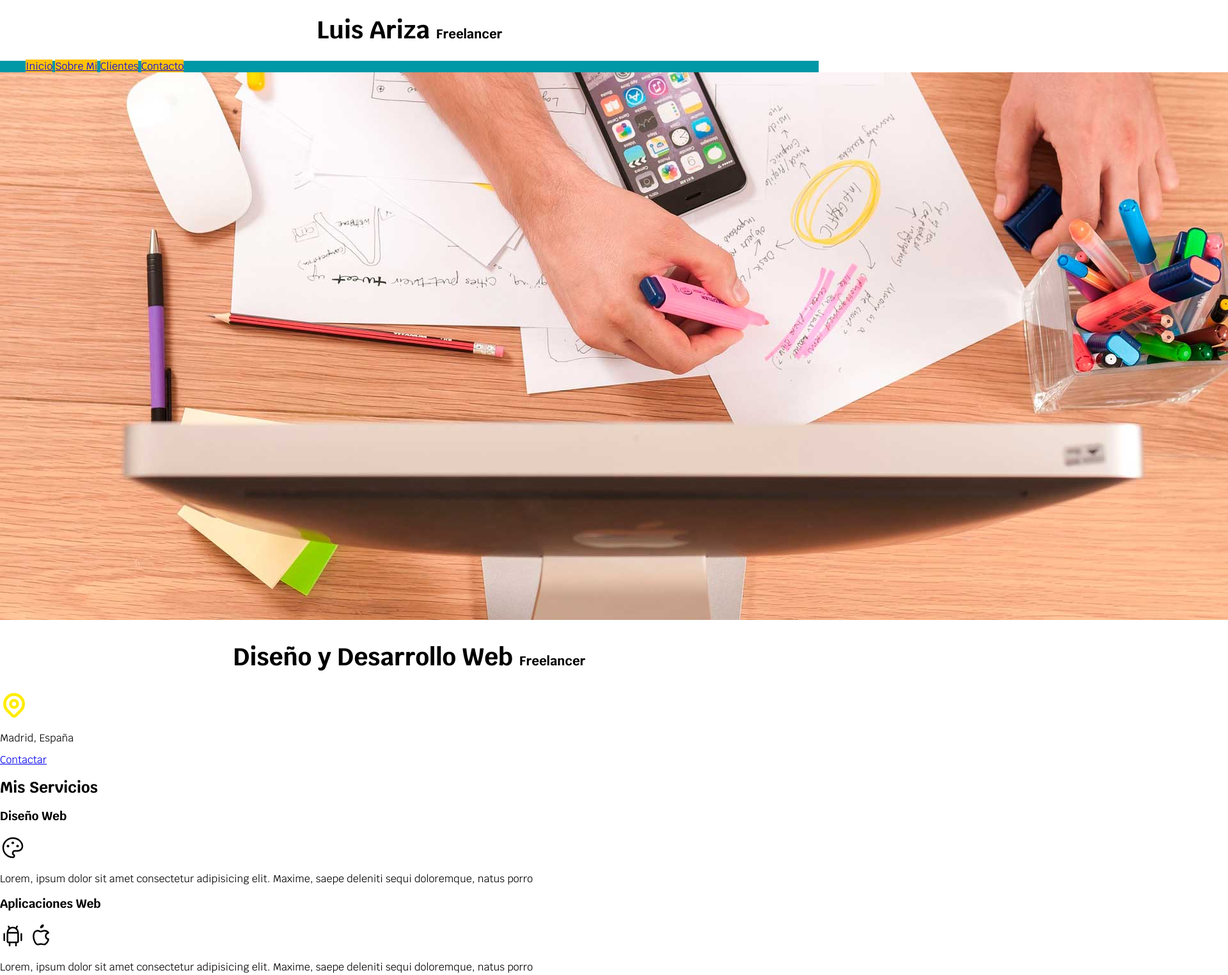
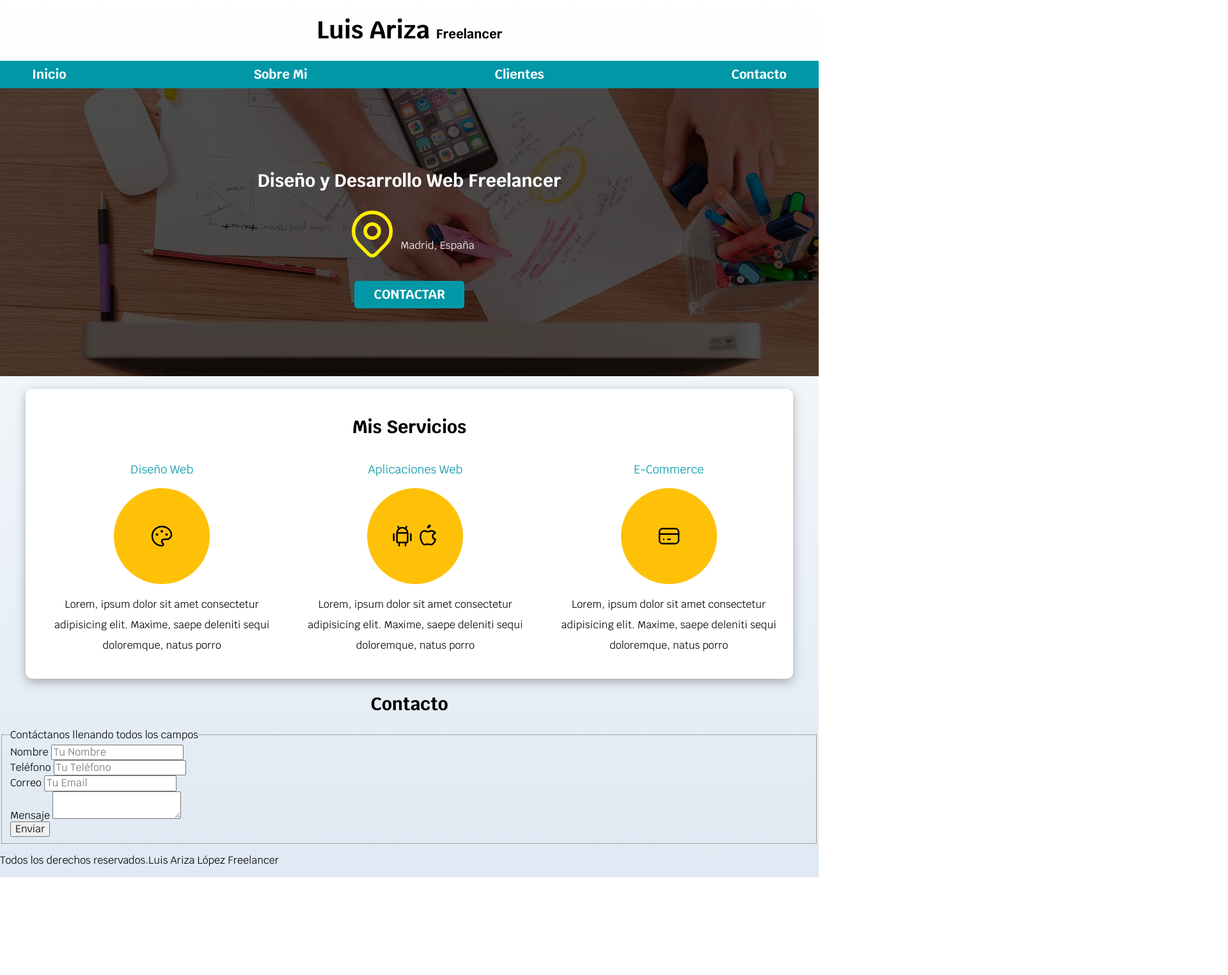
Before and after one commit to ArizaLopezL/WebDev-FreeLancer, a plain HTML site: page index.html in a window 1280 px wide. Shown: the top 1524 px of the page at 64% size, 1920 px wide, since content can reach past the window. After the commit the page ends 1371 px from the top, so only its background shows below. Drawn offline with Linux system fonts and the light colour scheme.

Commit message:
Sitio Freelancer realizado hasta servicios

```diff
--- a/css/styles.css
+++ b/css/styles.css
@@ -6,15 +6,43 @@
   --primario: #ffc107;
   --secundario: #0097a7;
   --gris: #757575;
+  --grisClaro: #dfe9f3;
 
   --fuentePrincipal: 3.8rem;
 }
 html {
   font-size: 62.5%;
+  box-sizing: border-box; /*Css box model*/
+}
+/*Box model Paul Irish*/
+*,
+*:before,
+*:after {
+  box-sizing: inherit;
+}
+/*Defino reglas para la tipografía*/
+h1 {
+  font-size: 3.8rem;
+}
+h2 {
+  font-size: 2.8rem;
+}
+h3 {
+  font-size: 1.8rem;
+}
+h1,
+h2,
+h3 {
+  text-align: center;
 }
 body {
   font-size: 16px;
   font-family: "Krub", sans-serif;
+  background-image: linear-gradient(
+    to top,
+    var(--grisClaro) 0%,
+    var(--blanco) 100%
+  ); /*Degradado*/
 }
 /*Las lineas de arriba hacen que sea mas facil trabajar con rems*/
 /*1 rem=10px pero se adaptan mucho mejor que los pixeles*/
@@ -34,7 +62,7 @@ body {
 va según su especificidad, la flag !important establece el mayor grado de especificidad*/
 .contenedor {
   /*Para centrar contenidos*/
-  width: 120rem;
+  max-width: 120rem;
   margin-top: 0; /*No quiero separacion respecto a lo de arriba*/
   margin-bottom: 0;
   margin-right: auto;
@@ -44,13 +72,155 @@ va según su especificidad, la flag !important establece el mayor grado de espec
   margin: 0, auto, 0, auto;
 }
 
+.boton {
+  background-color: var(--secundario);
+  color: var(--blanco);
+  padding: 1rem 3rem; /*Equivalente a padding:1 rem 3 rem 1 rem 3 rem*/
+  margin-top: 3rem;
+  font-size: 2rem;
+  text-decoration: none;
+  text-transform: uppercase; /*A mayuscula*/
+  font-weight: bold;
+  border-radius: 0.5rem; /*Redondear esquinas*/
+  width: 90%;
+  text-align: center;
+}
+@media (min-width: 768px) {
+  .boton {
+    width: auto; /*Q se resetee*/
+  }
+}
+.sombra {
+  -webkit-box-shadow: 0px 5px 15px 0px rgba(112, 112, 112, 0.54);
+  -moz-box-shadow: 0px 5px 15px 0px rgba(112, 112, 112, 0.54);
+  box-shadow: 0px 5px 15px 0px rgba(112, 112, 112, 0.54);
+  background-color: var(--blanco);
+  padding: 2rem;
+  border-radius: 1rem;
+}
+
 .navegacion-principal {
   background-color: var(--secundario);
+
+  display: flex; /*Flexbox*/
+  /*flex-direction: row;*/
+  flex-direction: column;
+  /*Como se va a organizar el contenido en navegación principal(en row)
+  en column es align items*/
+  align-items: center;
 }
+@media (min-width: 768px) {
+  .navegacion-principal {
+    flex-direction: row;
+    justify-content: space-between;
+  }
+}
+/*Flexbox es un modelo unidimensional para crear layouts, hay dos ejes
+fila y columna, row va por default, los otros valores son row-reverse,column, column-reverse
+Con row o row-reverse los elementos hijos se colocaran de iz a dcha y si se pone column
+o column reverse se va de arriba a abajo, es especialmente diseñado para alinear
+elementos en tus diseños*/
 .nav-bg {
   background-color: var(--secundario);
 }
-.navegacion-principal a{
-    background-color: var(--primario);
+
+/*Dos tipos de display por default : inline(izquierda a derecha) o block(arriba a abajo)*/
+/*Margin: define la distancia respecto otros elementos*/
+/*Padding:"engorda" el elemento, el margin lo hace desde fuera y el padding desde dentro*/
+.navegacion-principal a {
+  display: block;
+  text-align: center;
+  color: var(--blanco);
+  text-decoration: none; /*Es el subrayado*/
+  font-size: 2rem;
+  font-weight: 700;
+  padding: 1rem; /*Esto es equivalente a Padding:1rem,1rem,1rem,1rem*/
 }
-/*Dos tipos de display por default : inline(izquierda a derecha) o block(arriba a abajo)*/
+.navegacion-principal a:hover {
+  /*Para cuando paso el raton por encima*/
+  background-color: var(--primario);
+  color: var(--oscuro);
+}
+
+/*Responsive Web Design -> Es un enfoque que nos dice que nustros diseños deberán adaptarse a las
+interacciones del usuario y la resolución que utilizan, por tanto los sitios deberan adaptarse
+a diferentes dispositivos, esto lo hacemos mediante media queries @media(min-widht:768px){} que son condiciones*/
+/*En parentesis va la condicion para que se ejecute el codigo*/
+/*No hace falta reescribir propiedades solo escribiremos las propiedades que queremos que cambien*/
+/*@media ( min-width: 480px ){
+  body {
+    background-color: blue;
+  }
+}*/
+.hero {
+  /*Con .. sales de la carpeta actual*/
+  background-image: url(../img/hero.jpg);
+  background-repeat: no-repeat; /*Evitar q se repita si no cubre*/
+  background-size: cover;
+  height: 450px;
+  position: relative; /*Posición relativa al padre*/
+  margin-bottom: 2rem;
+}
+/*Css box model -> el tamaño de lo que se muestra en pantalla viene delimitado por 4 cosas: tamaño de contenido, tamaño de relleno(padding), tamaño de borde y margen*/
+.contenido-hero {
+  position: absolute;
+  background-color: rgba(0, 0, 0, 0.7); /*Sintaxis Anterior*/
+  background-color: rgb(0 0 0 / 70%);
+  width: 100%;
+  height: 100%;
+
+  display: flex;
+  flex-direction: column;
+  align-items: center; /*Justificas horizontalmente*/
+  justify-content: center; /*Justificas verticalmente*/
+}
+.contenido-hero h2,
+.contenido-hero p {
+  /*Pongo , gracias a box sizing*/
+  color: var(--blanco);
+}
+.ubicacion {
+  display: flex;
+  align-items: flex-end;
+}
+
+/**Servicios**/
+@media (min-width: 768px) {
+  .servicios {
+    display: grid; /*Css grid : definir ubicacion y el tamaño de los elementos de tu sitio web como una tabla html pero mas flexible y con mas
+    flexibilidad y control sobre el diseño, en flexbox habia 1 sola dimension row o column pero en grid tienes acceso a las dos dimensiones*/
+    /*grid-template-columns: 300px 300px;
+    grid-template-rows: 200px 800px;
+    /*Version mas corta row primero column despues
+
+    grid:200px 800px / 300px 300px;*/
+    grid-template-columns: 33.3% 33.3% 33.3%; /*tambien vale 1fr 1fr 1 fr o repeat(3, 1fr)*/
+    column-gap: 1rem;
+  }
+}
+/*¿Cuando se usa Flexbox,Grid o floats*/
+/*Flexbox:alineación o distribución de elementos que estaran dentro de contendores
+  CssGrid:layout de tu sitio web como columnas o contenedores de elementos
+  Floats: nunca */
+.servicio{/*Sin mediaquery*/
+  display: flex;
+  flex-direction: column;
+  align-items: center;
+}
+.servicio h3{
+  color:var(--secundario);
+  font-weight: normal;
+}
+.servicio p{
+  line-height: 2;
+  text-align: center;
+}
+.servicio .iconos{
+  height: 15rem;
+  width: 15rem;
+  background-color:var(--primario);
+  border-radius: 50%;
+  display: flex;
+  justify-content: center;
+  align-items: center;
+}
--- a/index.html
+++ b/index.html
@@ -31,18 +31,19 @@
       </nav>
     </div>
 
-    <img src="img/hero.jpg" />
     <!Tabler icons, buena pagina>
 
-    <section>
-      <h2 class="titulo">Diseño y Desarrollo Web <span>Freelancer</span></h2>
+    <section class="hero">
+      <div class="contenido-hero">
+        <h2>Diseño y Desarrollo Web <span>Freelancer</span></h2>
+        <div class="ubicacion">
           <svg
             xmlns="http://www.w3.org/2000/svg"
             class="icon icon-tabler icon-tabler-map-pin"
-        width="44"
-        height="44"
+            width="88"
+            height="88"
             viewBox="0 0 24 24"
-        stroke-width="2.5"
+            stroke-width="1.5"
             stroke="#ffec00"
             fill="none"
             stroke-linecap="round"
@@ -55,16 +56,22 @@
             />
           </svg>
           <p>Madrid, España</p>
-      <a href="#">Contactar</a>
+        </div>
+
+        <a class="boton" href="#">Contactar</a>
+      </div>
     </section>
 
-    <main>
+    <main class="contenedor sombra">
+      <!--dos clases-->
       <!No puedo tener dos main, si multiples section>
       <h2>Mis Servicios</h2>
       <!El main actua como section tambien>
-      <section>
+      <div class="servicios">
+        <section class="servicio">
           <!A cada header le pongo un section>
           <h3>Diseño Web</h3>
+          <div class="iconos">
             <svg
               xmlns="http://www.w3.org/2000/svg"
               class="icon icon-tabler icon-tabler-palette"
@@ -85,14 +92,17 @@
               <circle cx="12" cy="7.5" r=".5" fill="currentColor" />
               <circle cx="16.5" cy="10.5" r=".5" fill="currentColor" />
             </svg>
+          </div>
+
           <p>
             Lorem, ipsum dolor sit amet consectetur adipisicing elit. Maxime,
             saepe deleniti sequi doloremque, natus porro
           </p>
         </section>
 
-      <section>
+        <section class="servicio">
           <h3>Aplicaciones Web</h3>
+          <div class="iconos">
             <svg
               xmlns="http://www.w3.org/2000/svg"
               class="icon icon-tabler icon-tabler-brand-android"
@@ -134,14 +144,17 @@
               />
               <path d="M12 4a2 2 0 0 0 2 -2a2 2 0 0 0 -2 2" />
             </svg>
+          </div>
+
           <p>
             Lorem, ipsum dolor sit amet consectetur adipisicing elit. Maxime,
             saepe deleniti sequi doloremque, natus porro
           </p>
         </section>
 
-      <section>
+        <section class="servicio">
           <h3>E-Commerce</h3>
+          <div class="iconos">
             <svg
               xmlns="http://www.w3.org/2000/svg"
               class="icon icon-tabler icon-tabler-credit-card"
@@ -160,11 +173,14 @@
               <line x1="7" y1="15" x2="7.01" y2="15" />
               <line x1="11" y1="15" x2="13" y2="15" />
             </svg>
+          </div>
+
           <p>
             Lorem, ipsum dolor sit amet consectetur adipisicing elit. Maxime,
             saepe deleniti sequi doloremque, natus porro
           </p>
         </section>
+      </div>
     </main>
 
     <footer>
```
Lines whose indentation alone changed are shown as unchanged.
